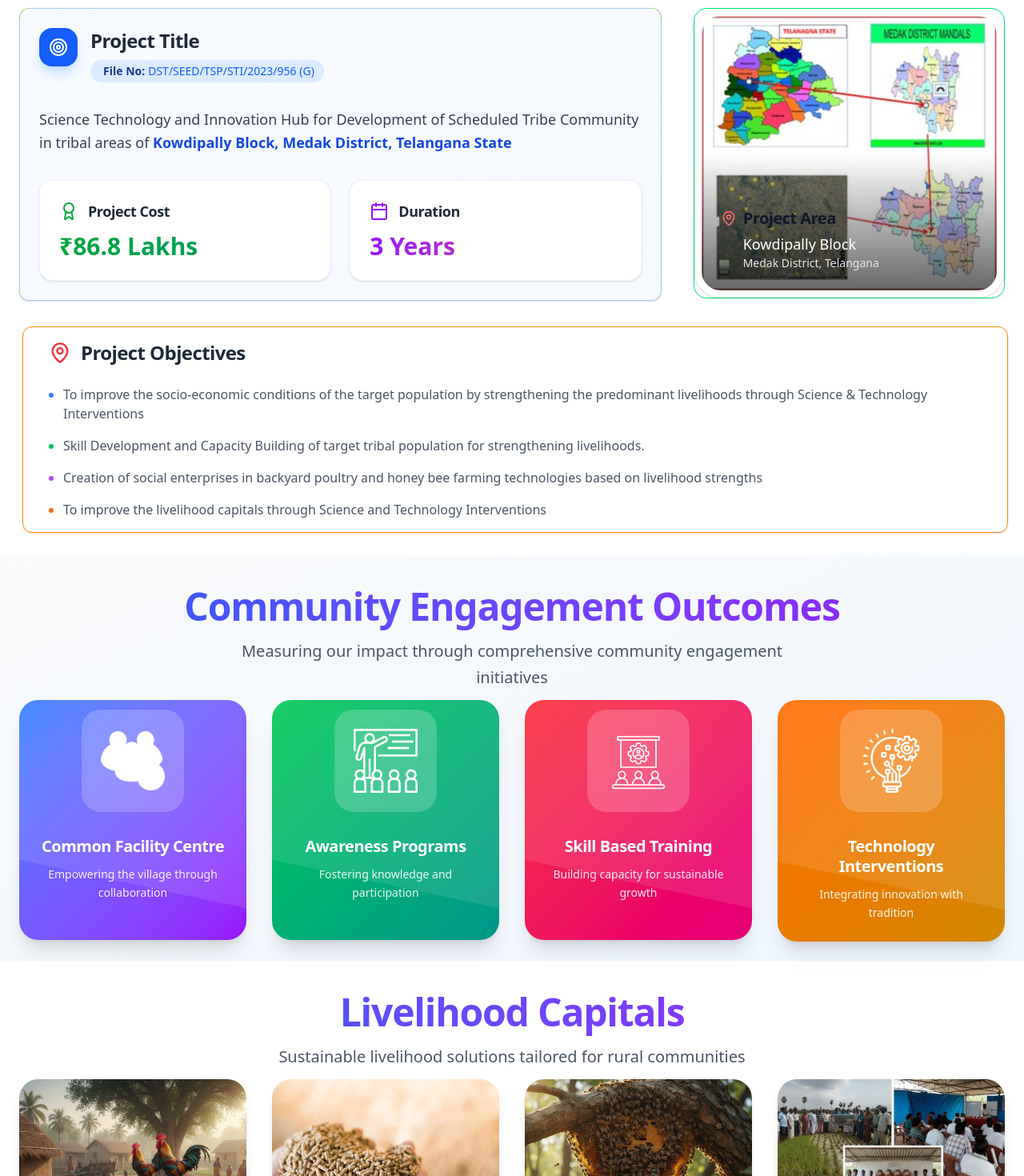
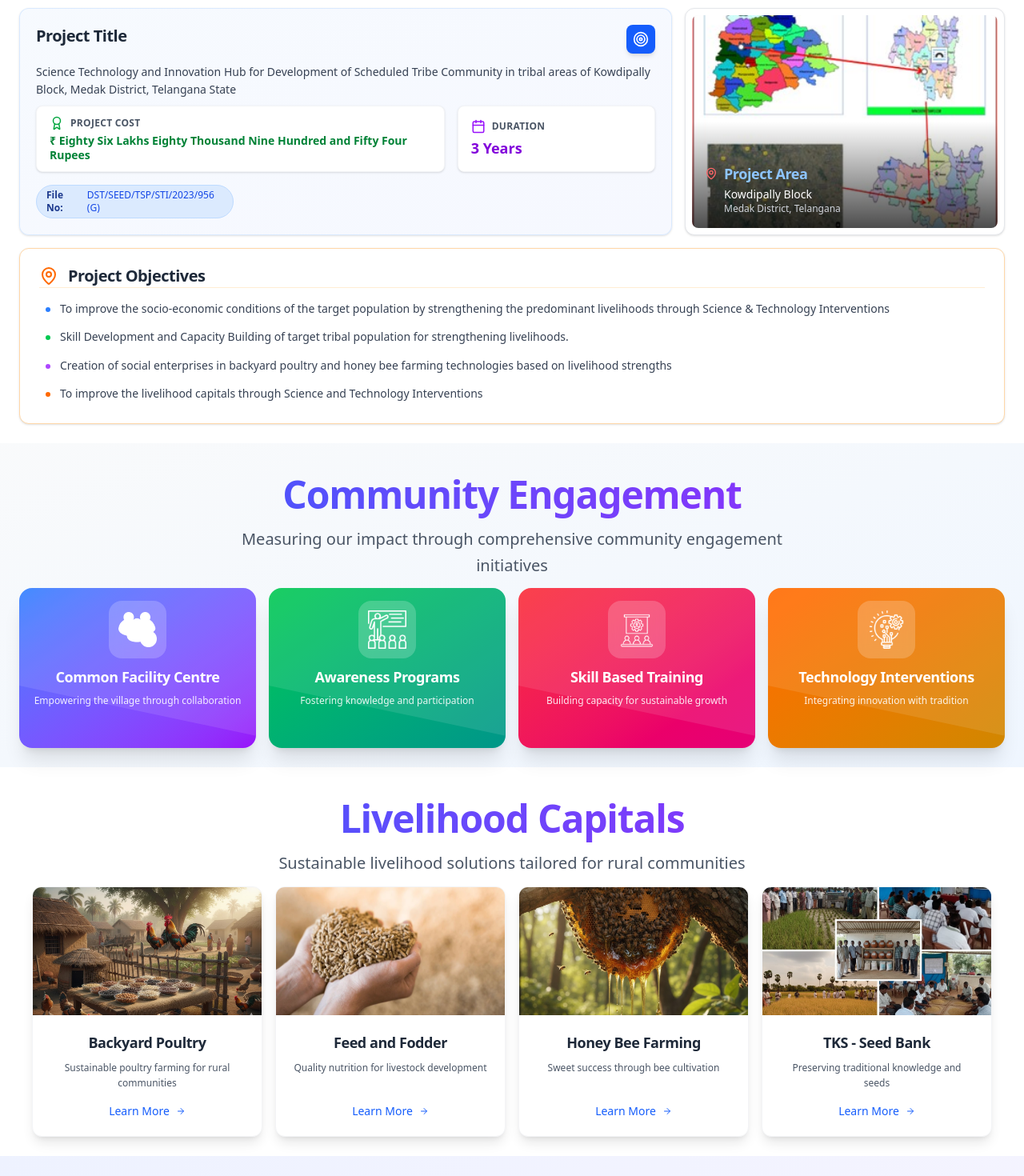
Before and after one commit to Purushotham-Prajapati/STIHUB, a React (Vite) app: page / in a window 1280 px wide. Shown: the part 860-2330 px from the top of the page at 80% size. Built offline with nearby package versions, Linux system fonts and the light colour scheme.

Commit message:
utilized unused spaces in the website and made hero section changes only for large screen

```diff
--- a/src/components/sections/AboutProject.jsx
+++ b/src/components/sections/AboutProject.jsx
@@ -7,103 +7,108 @@ import AnimatedCard from '../ui/AnimatedCard';
 import { logos } from '../../constants/data';
 
 const AboutProject = () => (
-    <Section id="about">
+    <Section id="about" className="py-8">
         <SectionTitle subtitle="Transforming lives through science and technology interventions">
             About The Project
         </SectionTitle>
 
-        <div className="grid grid-cols-1 xl:grid-cols-3 gap-8 items-start">
-            <div className="xl:col-span-2 space-y-0 space-x-2">
-                <AnimatedCard className="bg-gradient-to-br from-blue-50/50 to-indigo-50/50 p-6 rounded-xl shadow-sm hover:shadow-md border border-blue-400/50 transition-all duration-300">
-                    <div className="flex items-start space-x-4 mb-4">
-                        <div className="bg-blue-600 p-3 rounded-2xl shadow-blue-200 shadow-lg">
-                            <Target className="text-white" size={24} />
+        <div className="max-w-7xl mx-auto space-y-4">
+            {/* Top Row: Project Info & Map */}
+            <div className="grid grid-cols-1 lg:grid-cols-12 gap-4">
+                {/* Project Details */}
+                <AnimatedCard className="lg:col-span-8 bg-gradient-to-br from-blue-50/50 to-indigo-50/50 p-5 rounded-xl shadow-sm border border-blue-200/50">
+                    <div className="flex flex-col h-full justify-between">
+                        <div>
+                            <div className="flex items-start justify-between mb-3">
+                                <div>
+                                    <h3 className="text-xl font-bold text-gray-800 ">Project Title</h3>
                                 </div>
-                        <div>
-                            <h3 className="text-2xl font-bold text-gray-800 mb-2">Project Title</h3>
-                            <p className="text-blue-600 text-sm font-medium mb-4 bg-blue-100 px-3 py-1 rounded-full inline-block"><span className='font-bold text-md mx-1 text-blue-900 '>File No:</span>DST/SEED/TSP/STI/2023/956 (G)</p>
+                                <div className="bg-blue-600 p-2 rounded-lg shadow-md hidden sm:block">
+                                    <Target className="text-white" size={20} />
                                 </div>
                             </div>
 
-                    <p className="font-medium text-gray-700 leading-relaxed text-lg mb-8">
-                        Science Technology and Innovation Hub for Development of Scheduled Tribe Community in tribal areas of
-                        <span className="font-bold text-blue-700"> Kowdipally Block, Medak District, Telangana State</span>
-                    </p>
-
-                    <div className="grid grid-cols-1 md:grid-cols-2 gap-6">
-                        <div className="bg-white p-6 rounded-2xl shadow-sm border border-gray-100">
-                            <div className="flex items-center space-x-3 mb-3">
-                                <Award className="text-green-600" size={24} />
-                                <h4 className="text-lg font-bold text-gray-800">Project Cost</h4>
-                            </div>
-                            <p className="text-3xl font-bold bg-gradient-to-r from-green-600 to-emerald-600 bg-clip-text text-transparent">
-                                ₹86.8 Lakhs
+                            <p className="text-gray-700 leading-relaxed text-sm mb-6 md:mb-2">
+                                Science Technology and Innovation Hub for Development of Scheduled Tribe Community in tribal areas of Kowdipally Block, Medak District, Telangana State
                             </p>
                         </div>
 
-                        <div className="bg-white p-6 rounded-2xl shadow-sm border border-gray-100">
-                            <div className="flex items-center space-x-3 mb-3">
-                                <Calendar className="text-purple-600" size={24} />
-                                <h4 className="text-lg font-bold text-gray-800">Duration</h4>
+                        {/* Compact Stats Row */}
+                        <div className="grid grid-cols-1 md:grid-cols-3 gap-4 mt-auto md:mt-0">
+                            <div className=" md:col-span-2 bg-white px-4 py-3 rounded-lg shadow-sm border border-gray-100 flex flex-col justify-center">
+                                <div className="flex items-center space-x-2 mb-1">
+                                    <Award className="text-green-600" size={18} />
+                                    <span className="text-xs font-bold text-gray-600 uppercase tracking-wide">Project Cost</span>
                                 </div>
-                            <p className="text-3xl font-bold bg-gradient-to-r from-purple-600 to-pink-600 bg-clip-text text-transparent">
-                                3 Years
+                                <p className="text-sm font-bold text-green-700 leading-tight">
+                                    ₹ Eighty Six Lakhs Eighty Thousand Nine Hundred and Fifty Four Rupees
                                 </p>
+                            </div>
+
+                            <div className="bg-white px-4 py-3 rounded-lg shadow-sm border border-gray-100 flex flex-col justify-center">
+                                <div className="flex items-center space-x-2 mb-1">
+                                    <Calendar className="text-purple-600" size={18} />
+                                    <span className="text-xs font-bold text-gray-600 uppercase tracking-wide">Duration</span>
+                                </div>
+                                <p className="text-lg font-bold text-purple-700">3 Years</p>
+                            </div>
+                            <div className="inline-flex items-center bg-blue-100 px-3 py-1 rounded-full border border-blue-200">
+                                <span className="text-xs font-bold text-blue-900 mr-2">File No:</span>
+                                <span className="text-xs font-medium text-blue-700">DST/SEED/TSP/STI/2023/956 (G)</span>
+                            </div>
                         </div>
                     </div>
                 </AnimatedCard>
-                <div></div>
-            </div>
 
-            <div className="xl:col-span-1">
-                <AnimatedCard delay={100} className="sticky top-24 border border-green-400 rounded-2xl">
-                    <div className="bg-white p-2 rounded-[2rem] shadow-sm hover:shadow-md border border-gray-100">
-                        <div className="relative overflow-hidden rounded-[1.5rem] shadow-inner">
+                {/* Map Section */}
+                <AnimatedCard className="lg:col-span-4 h-full">
+                    <div className="bg-white p-2 rounded-xl shadow-sm border border-gray-200 h-full">
+                        <div className="relative h-full overflow-hidden rounded-lg shadow-inner min-h-[200px]">
                             <img
                                 src={logos.parea}
                                 alt="Map of the project area in Medak District"
-                                className="w-full h-auto object-cover transition-transform duration-700 hover:scale-105"
+                                className="w-full h-full object-cover transition-transform duration-700 hover:scale-105 absolute inset-0"
                             />
-                            <div className="absolute inset-0 bg-gradient-to-t from-black/60 via-transparent to-transparent"></div>
-                            <div className="absolute bottom-6 left-6 text-white">
-                                <div className="flex items-center space-x-2 mb-1">
-                                    <MapPin className="text-red-400" size={20} />
-                                    <h3 className="font-bold text-xl">Project Area</h3>
+                            <div className="absolute inset-0 bg-gradient-to-t from-black/70 via-transparent to-transparent"></div>
+                            <div className="absolute bottom-4 left-4 text-white">
+                                <div className="flex items-center space-x-2 mb-0.5">
+                                    <MapPin className="text-red-400" size={16} />
+                                    <h3 className="font-bold text-lg text-blue-300">Project Area</h3>
                                 </div>
-                                <p className="font-medium text-lg ml-7">Kowdipally Block</p>
-                                <p className="text-sm text-gray-200 ml-7">Medak District, Telangana</p>
+                                <p className="text-sm font-medium ml-6">Kowdipally Block</p>
+                                <p className="text-xs text-gray-300 ml-6">Medak District, Telangana</p>
                             </div>
                         </div>
                     </div>
                 </AnimatedCard>
             </div>
-            <div className='xl:col-span-3'>
-                <AnimatedCard delay={200} className="bg-white px-8 py-4 rounded-xl mx-1 shadow-sm hover:shadow-md border border-orange-400 w-full mb-1 " >
-                    <h3 className="text-2xl font-bold text-gray-800 mb-6 flex items-center space-x-3">
-                        <MapPin className="text-red-500" size={28} />
-                        <span>Project Objectives</span>
-                    </h3>
-                    <div className="flex flex-col space-y-4">
-                        <div className="flex items-start space-x-3 w-full">
-                            <div className="w-1.5 h-1.5 bg-blue-500 rounded-full mt-2.5 flex-shrink-0"></div>
-                            <p className="text-gray-600 flex-1">To improve the socio-economic conditions of the target population by strengthening the predominant livelihoods through Science & Technology Interventions</p>
+
+            {/* Bottom Row: Objectives */}
+            <AnimatedCard delay={100} className="bg-white px-6 py-5 rounded-xl shadow-sm border border-orange-200 w-full">
+                <div className="flex items-center space-x-3 mb-4  md:mb-2 border-b border-orange-100 pb-2 md:pb-0">
+                    <MapPin className="text-orange-500" size={24} />
+                    <h3 className="text-xl font-bold text-gray-800">Project Objectives</h3>
                 </div>
-                        <div className="flex items-start space-x-3 w-full">
-                            <div className="w-1.5 h-1.5 bg-green-500 rounded-full mt-2.5 flex-shrink-0"></div>
-                            <p className="text-gray-600 flex-1">Skill Development and Capacity Building of target tribal population for strengthening livelihoods.</p>
+
+                <div className="grid grid-cols-1 gap-0">
+                    <div className="flex items-start space-x-3 p-2 rounded-lg hover:bg-orange-50/50 transition-colors">
+                        <div className="w-1.5 h-1.5 bg-blue-500 rounded-full mt-2 flex-shrink-0"></div>
+                        <p className="text-gray-700 text-sm leading-snug">To improve the socio-economic conditions of the target population by strengthening the predominant livelihoods through Science & Technology Interventions</p>
                     </div>
-                        <div className="flex items-start space-x-3 w-full">
-                            <div className="w-1.5 h-1.5 bg-purple-500 rounded-full mt-2.5 flex-shrink-0"></div>
-                            <p className="text-gray-600 flex-1">Creation of social enterprises in backyard poultry and honey bee farming technologies based on livelihood strengths</p>
+                    <div className="flex items-start space-x-3 p-2 rounded-lg hover:bg-orange-50/50 transition-colors">
+                        <div className="w-1.5 h-1.5 bg-green-500 rounded-full mt-2 flex-shrink-0"></div>
+                        <p className="text-gray-700 text-sm leading-snug">Skill Development and Capacity Building of target tribal population for strengthening livelihoods.</p>
                     </div>
-                        <div className="flex items-start space-x-3 w-full">
-                            <div className="w-1.5 h-1.5 bg-orange-500 rounded-full mt-2.5 flex-shrink-0"></div>
-                            <p className="text-gray-600 flex-1">To improve the livelihood capitals through Science and Technology Interventions</p>
+                    <div className="flex items-start space-x-3 p-2 rounded-lg hover:bg-orange-50/50 transition-colors">
+                        <div className="w-1.5 h-1.5 bg-purple-500 rounded-full mt-2 flex-shrink-0"></div>
+                        <p className="text-gray-700 text-sm leading-snug">Creation of social enterprises in backyard poultry and honey bee farming technologies based on livelihood strengths</p>
+                    </div>
+                    <div className="flex items-start space-x-3 p-2 rounded-lg hover:bg-orange-50/50 transition-colors">
+                        <div className="w-1.5 h-1.5 bg-orange-500 rounded-full mt-2 flex-shrink-0"></div>
+                        <p className="text-gray-700 text-sm leading-snug">To improve the livelihood capitals through Science and Technology Interventions</p>
                     </div>
                 </div>
             </AnimatedCard>
-            </div>
-
         </div>
     </Section>
 );
--- a/src/components/sections/CommunityEngagement.jsx
+++ b/src/components/sections/CommunityEngagement.jsx
@@ -6,39 +6,32 @@ import AnimatedCard from '../ui/AnimatedCard';
 import { engagementOutcomes } from '../../constants/data';
 
 const CommunityEngagement = () => (
-    <Section id="outcomes" className="bg-gradient-to-br from-gray-50 to-blue-50">
+    <Section id="outcomes" className="bg-gradient-to-br from-gray-50 to-blue-50 py-8 md:py-6">
         <SectionTitle subtitle="Measuring our impact through comprehensive community engagement initiatives ">
-            Community Engagement Outcomes
+            Community Engagement
         </SectionTitle>
 
-        <div className="grid grid-cols-1 md:grid-cols-2 xl:grid-cols-4 gap-8">
+        <div className="grid grid-cols-1 md:grid-cols-2 xl:grid-cols-4 gap-8 md:gap-4">
             {engagementOutcomes.map((item, index) => (
                 <AnimatedCard key={index} delay={index * 150} className="group">
-                    <div className={`relative overflow-hidden rounded-3xl shadow-xl hover:shadow-2xl transition-all duration-500 bg-gradient-to-br ${item.bgGradient} px-6 py-2 pt-3 text-white min-h-[300px] flex flex-col justify-between transform group-hover:-translate-y-1`}>
+                    <div className={`relative overflow-hidden rounded-3xl md:rounded-2xl shadow-xl hover:shadow-2xl transition-all duration-500 bg-gradient-to-br ${item.bgGradient} px-6 py-6 md:px-4 md:py-4  text-white min-h-[300px] md:min-h-[200px] flex flex-col justify-between transform group-hover:-translate-y-1`}>
                         {/* Background Pattern */}
                         <div className="absolute inset-0 opacity-10">
                             <div className="absolute inset-0 bg-white transform rotate-12 scale-150 -translate-y-1/2"></div>
                         </div>
 
-                        <div className="relative z-10 text-center">
-                            <div className="bg-white/20 backdrop-blur-sm rounded-3xl p-6 mb-6 inline-block group-hover:scale-103 transition-transform duration-300">
+                        <div className="relative z-10 text-center flex flex-col h-full">
+                            <div className="bg-white/20 backdrop-blur-sm rounded-3xl md:rounded-2xl p-6 md:p-3 mb-6 md:mb-3 inline-block group-hover:scale-103 transition-transform duration-300 mx-auto">
                                 <img
                                     src={item.icon}
                                     alt={`${item.title} icon`}
-                                    className="w-20 h-20 object-contain mx-auto filter brightness-0 invert"
+                                    className="w-20 h-20 md:w-12 md:h-12 object-contain mx-auto filter brightness-0 invert"
                                 />
                             </div>
 
-                            <h3 className="text-xl font-bold mb-3 leading-tight text-white ">{item.title}</h3>
-                            <p className="text-white/90 text-sm leading-relaxed mb-4">{item.description}</p>
+                            <h3 className="text-xl md:text-lg font-bold mb-3 md:mb-2 leading-tight text-white line-clamp-2">{item.title}</h3>
+                            <p className="text-white/90 text-sm md:text-xs leading-relaxed mb-4 md:mb-0 line-clamp-3">{item.description}</p>
                         </div>
-
-                        {/* <div className="relative z-10 text-center">
-              <div className="bg-white/20 backdrop-blur-sm rounded-2xl p-4 border border-white/30">
-                <p className="text-2xl font-bold">{item.stats}</p>
-                <p className="text-white/80 text-sm">Achievement</p>
-              </div>
-            </div> */}
                     </div>
                 </AnimatedCard>
             ))}
--- a/src/components/sections/Gallery.jsx
+++ b/src/components/sections/Gallery.jsx
@@ -22,7 +22,7 @@ const Gallery = () => {
     }, [nextSlide]);
 
     return (
-        <Section className="bg-gray-50 py-6 md:py-6 md:pt-2">
+        <Section className="bg-blue-100 py-6 md:py-6 md:pt-2">
             {/* <SectionTitle subtitle="Capturing moments from our community engagement and project activities">
                 Photo Gallery
             </SectionTitle> */}
--- a/src/components/sections/LivelihoodCapitals.jsx
+++ b/src/components/sections/LivelihoodCapitals.jsx
@@ -7,32 +7,33 @@ import AnimatedCard from '../ui/AnimatedCard';
 import { livelihoodCapitals } from '../../constants/data';
 
 const LivelihoodCapitals = () => (
-    <Section>
+    <Section className="py-8 md:py-6">
         <SectionTitle subtitle="Sustainable livelihood solutions tailored for rural communities">
             Livelihood Capitals
         </SectionTitle>
 
-        <div className="grid grid-cols-1 md:grid-cols-2 xl:grid-cols-4 gap-8">
+        <div className="max-w-7xl mx-auto px-4">
+            <div className="grid grid-cols-1 md:grid-cols-2 xl:grid-cols-4 gap-8 md:gap-4">
                 {livelihoodCapitals.map((item, index) => (
                     <AnimatedCard key={index} delay={index * 100} className="group">
-                    <div className="bg-white rounded-3xl shadow-lg hover:shadow-2xl transition-all duration-500 overflow-hidden transform group-hover:-translate-y-3">
-                        <div className="relative overflow-hidden">
+                        <div className="bg-white rounded-3xl md:rounded-xl shadow-lg hover:shadow-xl transition-all duration-500 overflow-hidden transform group-hover:-translate-y-1 h-full flex flex-col border border-gray-100">
+                            <div className="relative overflow-hidden h-64 md:h-40 flex-shrink-0">
                                 <img
                                     src={item.image}
                                     alt={item.title}
-                                className="w-full h-64 object-cover group-hover:scale-105 transition-transform duration-500"
+                                    className="w-full h-full object-cover group-hover:scale-105 transition-transform duration-500"
                                 />
                                 <div className="absolute inset-0 bg-gradient-to-t from-black/50 via-transparent to-transparent opacity-0 group-hover:opacity-100 transition-opacity duration-300"></div>
                             </div>
 
-                        <div className="p-8 text-center">
-                            <h4 className="font-bold text-xl text-gray-800 mb-3">{item.title}</h4>
-                            <p className="text-gray-600 leading-relaxed">{item.description}</p>
+                            <div className="p-8 md:p-5 text-center flex flex-col flex-grow">
+                                <h4 className="font-bold text-xl md:text-lg text-gray-800 mb-3 md:mb-2 line-clamp-1">{item.title}</h4>
+                                <p className="text-gray-600 leading-relaxed text-sm md:text-xs flex-grow line-clamp-3">{item.description}</p>
 
-                            <div className="mt-6">
-                                <button className="inline-flex items-center space-x-2 text-blue-600 hover:text-blue-800 font-medium group-hover:translate-x-1 transition-all duration-300">
+                                <div className="mt-6 md:mt-3 pt-3 md:pt-0">
+                                    <button className="inline-flex items-center space-x-2 text-blue-600 hover:text-blue-800 font-medium md:text-sm group-hover:translate-x-1 transition-all duration-300 bg-blue-50 md:bg-transparent px-4 py-2 md:px-0 md:py-0 rounded-lg md:rounded-none">
                                         <span>Learn More</span>
-                                    <ArrowRight size={16} />
+                                        <ArrowRight size={16} className="md:w-3 md:h-3" />
                                     </button>
                                 </div>
                             </div>
@@ -40,6 +41,7 @@ const LivelihoodCapitals = () => (
                     </AnimatedCard>
                 ))}
             </div>
+        </div>
     </Section>
 );
 
```
Also changed, not shown: src/components/sections/Contact.jsx (+35 -30 lines), src/components/sections/News.jsx (+18 -16 lines). Lines whose indentation alone changed are shown as unchanged.
